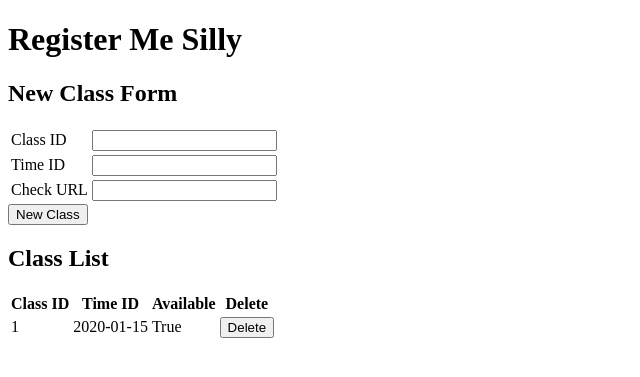
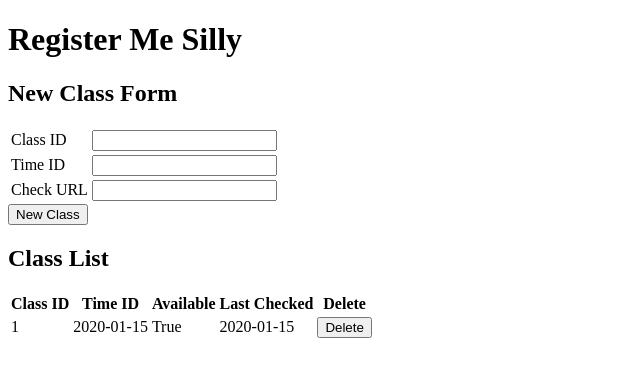
Before and after one commit to andydevs/register-me-silly, a Flask app: page / in a window 1280 px wide. Shown: the top 377 px of the page, without its empty margins (0-640 px from the left). Run offline with Flask 2, Linux system fonts and the light colour scheme; tables that the repository leaves empty hold one stand-in row (values such as "Sample post").

Commit message:
Added last_checked field. (Also created localsetup.bat for local testing)

```diff
--- a/register_me_silly/__init__.py
+++ b/register_me_silly/__init__.py
@@ -33,6 +33,7 @@
     time_id = db.Column(db.String())
     url = db.Column(db.String())
     available = db.Column(db.Boolean(), default=False)
+    last_checked = db.Column(db.Date())
 
 
 class NewClassCheckForm(FlaskForm):
@@ -56,7 +57,8 @@
             class_id=form.class_id.data,
             time_id=form.time_id.data,
             url=form.url.data,
-            available=False)
+            available=False,
+            last_checked=None)
         db.session.add(klass)
         db.session.commit()
     classes = ClassCheck.query.all()
--- a/register_me_silly/templates/index.html
+++ b/register_me_silly/templates/index.html
@@ -35,6 +35,7 @@
                         <th>Class ID</th>
                         <th>Time ID</th>
                         <th>Available</th>
+                        <th>Last Checked</th>
                         <th>Delete</th>
                     </tr>
                 </thead>
@@ -44,6 +45,7 @@
                             <td>{{ klass.class_id }}</td>
                             <td>{{ klass.time_id }}</td>
                             <td>{{ klass.available }}</td>
+                            <td>{{ klass.last_checked }}</td>
                             <td>
                                 <form action="/{{ klass.id }}/delete" method="post">
                                     <button type="submit">Delete</button>
```
Also changed, not shown: 1 other file.
